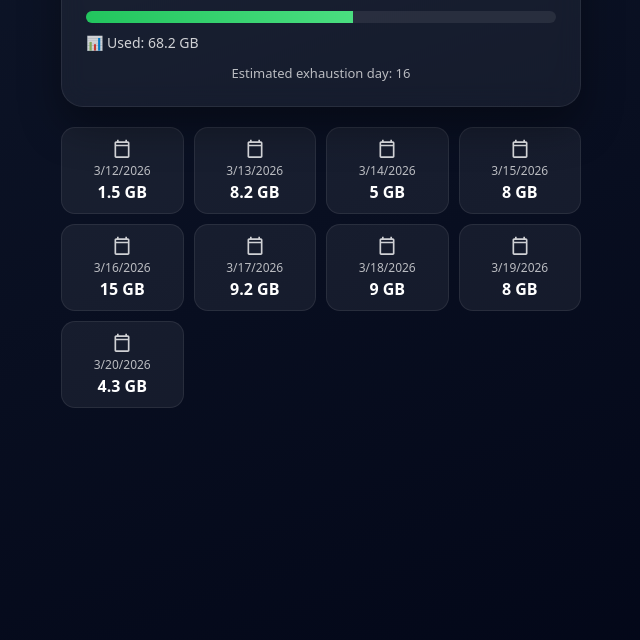
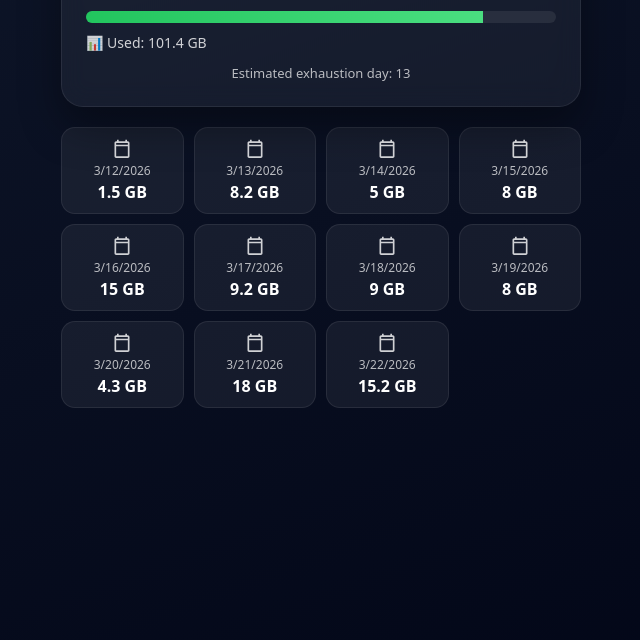
Before and after one commit to abdelrahman836/quota-tracking, a plain HTML site: page index.html in a window 1280 px wide. Shown: the part 160-800 px from the top of the page, without its empty margins (319-959 px from the left). Drawn offline with Linux system fonts and the light colour scheme.

Commit message:
update day 21 22

```diff
--- a/index.html
+++ b/index.html
@@ -165,6 +165,8 @@ let entries = [
 {date:"2026-03-18",usage:9},
 {date:"2026-03-19",usage:8},
 {date:"2026-03-20",usage:4.3},
+{date:"2026-03-21",usage:18},
+{date:"2026-03-22",usage:15.2},
 ];
 
 function render(){
```
